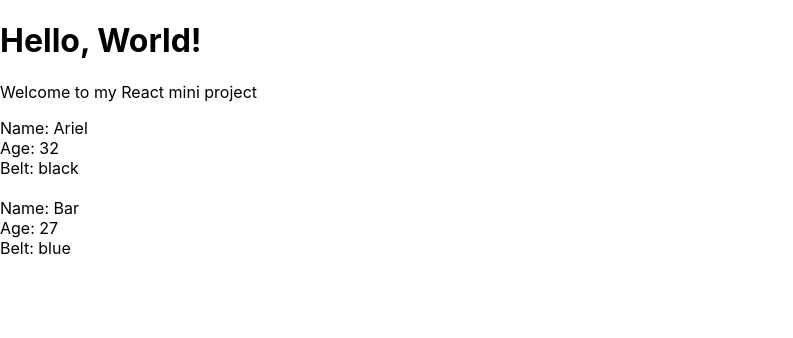
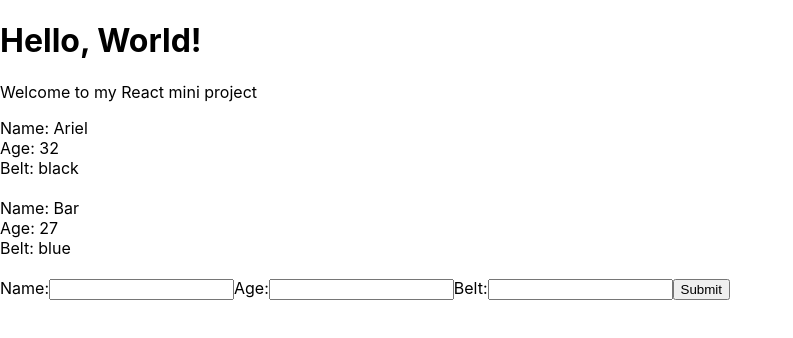
Before and after one commit to ArielGad/react-get-familiar, a React (Create React App) app: page / in a window 1280 px wide. Shown: the top 338 px of the page, without its empty margins (0-793 px from the left). Built offline with nearby package versions, Linux system fonts and the light colour scheme.

Commit message:
Functions as Props

```diff
--- /dev/null
+++ b/src/AddNinja.js
@@ -0,0 +1,42 @@
+// Since this file will store locally the state of ninjas
+// we will create it as a class component instead of function
+
+import React, { Component } from 'react';
+
+class AddNinja extends Component{
+
+    state = {
+        name: null,
+        age: null,
+        belt: null
+    }
+
+    handleChange = (e) => {
+        this.setState({
+            [e.target.id]: e.target.value
+        })
+    }
+
+    handleSubmit = (e) => {
+        e.preventDefault();
+        this.props.addNinja(this.state);
+    }
+
+    render(){
+        return(
+            <div>
+                <form onSubmit={this.handleSubmit}>
+                    <label htmlFor="name">Name:</label>
+                    <input type="text" id="name" onChange={this.handleChange}/>
+                    <label htmlFor="age">Age:</label>
+                    <input type="text" id="age" onChange={this.handleChange}/>
+                    <label htmlFor="belt">Belt:</label>
+                    <input type="text" id="belt" onChange={this.handleChange}/>
+                    <button>Submit</button>
+                </form>
+            </div>
+        )
+    }
+}
+
+export default AddNinja;
--- a/src/App.js
+++ b/src/App.js
@@ -1,5 +1,6 @@
 import React, { Component } from 'react';
 import Ninjas from './Ninjas';
+import AddNinja from './AddNinja';
 
 class App extends Component {
 
@@ -11,12 +12,22 @@
         ]
     }
 
+    addNinja = (ninjaObj) => {
+        ninjaObj.id = Math.random();
+        // let ninjasUpdated = [...this.state.ninjas, ninjaObj]
+        let ninjasUpdated = this.state.ninjas.slice().concat(ninjaObj)
+        this.setState({
+            ninjas: ninjasUpdated
+        })
+    }
+
     render(){
         return (
             <div>
                 <h1>Hello, World!</h1>
                 <p>Welcome to my React mini project</p>
                 <Ninjas ninjas={this.state.ninjas}/>
+                <AddNinja addNinja={this.addNinja}/>
             </div>
         )
     }
```
